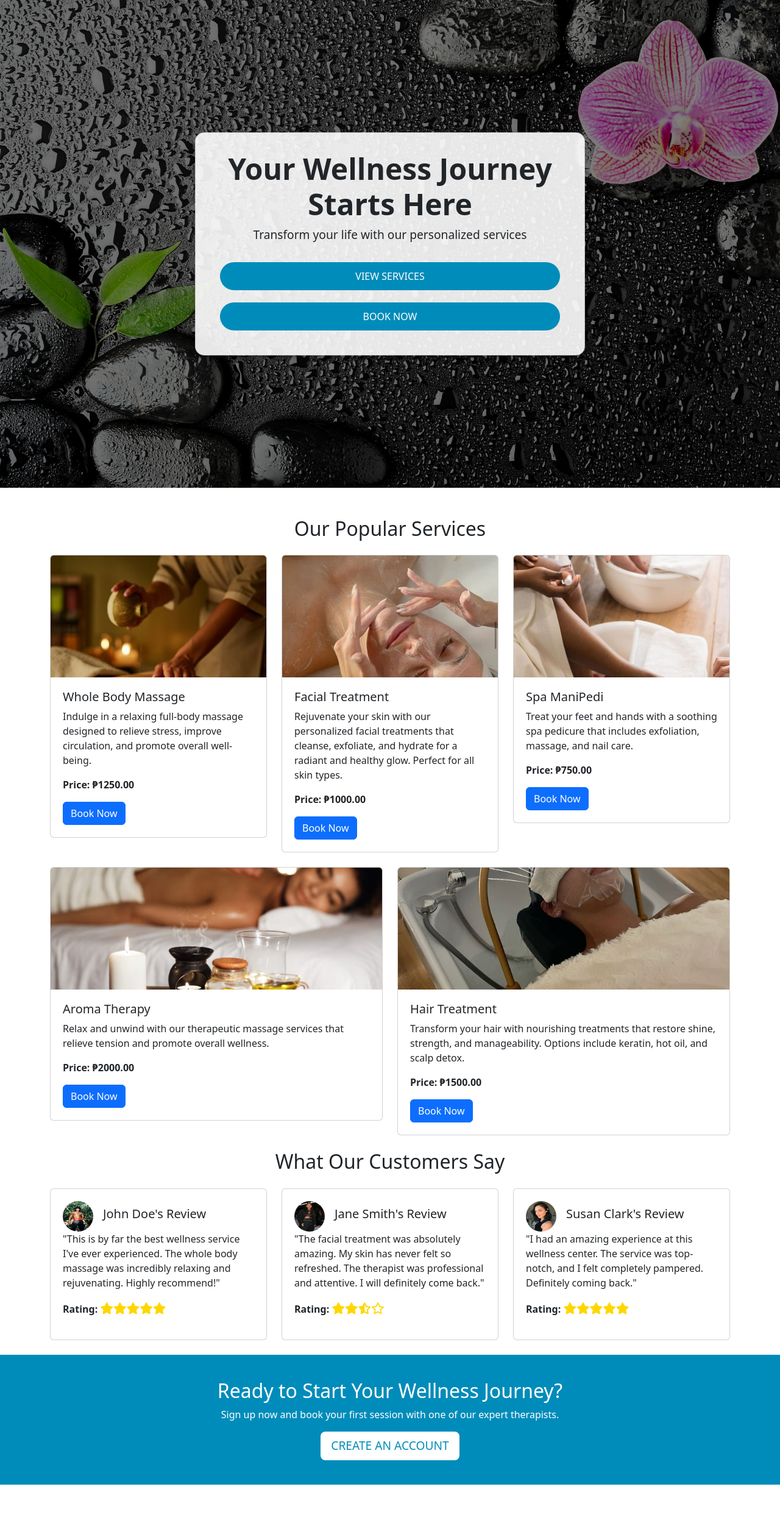
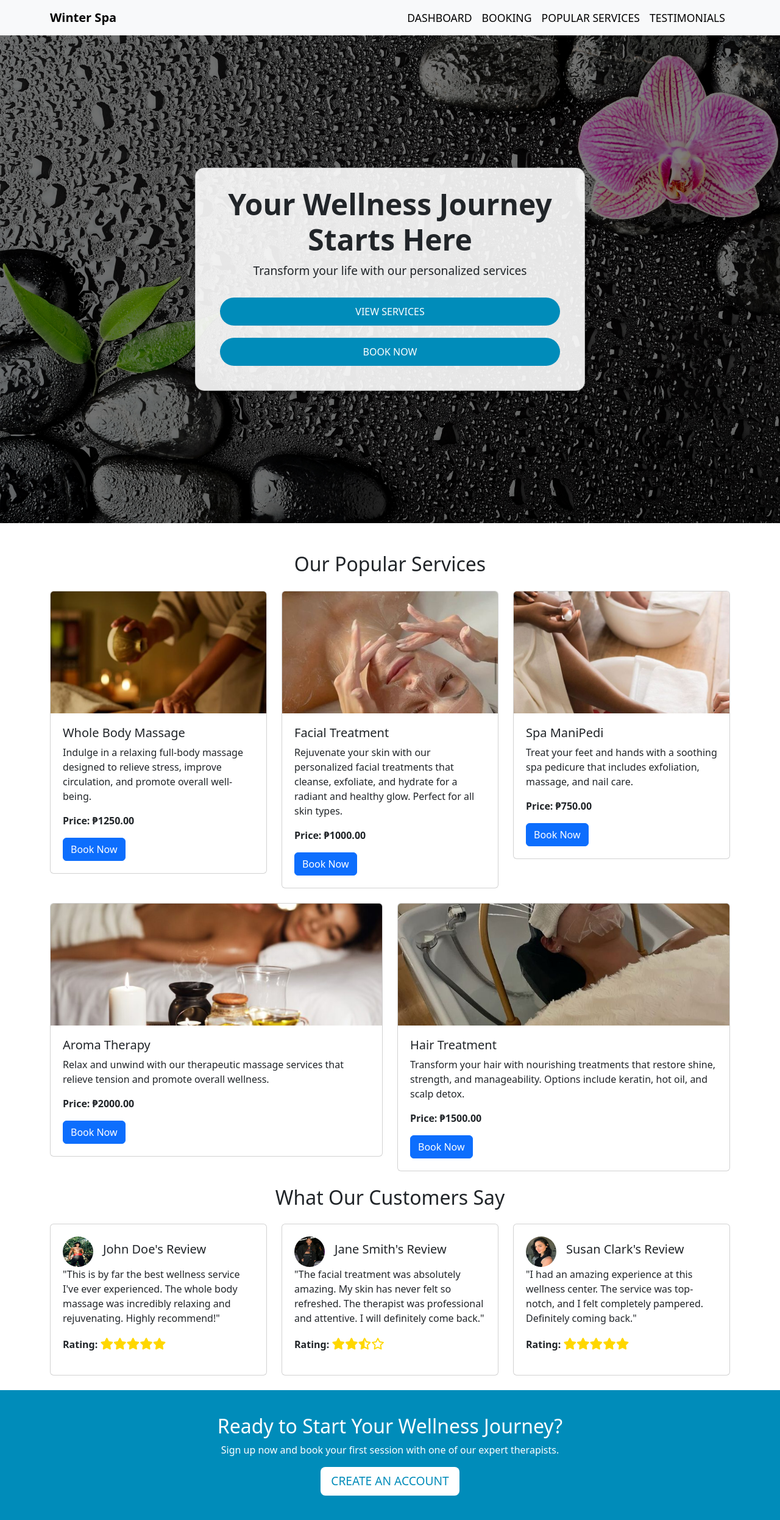
Before and after one commit to jessyforg/TeamWinter, a PHP site: page / in a window 1280 px wide. Shown: the whole page at 61% size. Before the commit the page ends 2435 px from the top, so only its background shows below. Run offline with PHP 8.4, Linux system fonts and the light colour scheme; data that the repository does not hold is empty.

Commit message:
Nagdagdag ng Navbar

```diff
--- a/dashboard.php
+++ b/dashboard.php
@@ -121,13 +121,14 @@ $promotions = [
         }
         body {
             font-family: 'Roboto', sans-serif;
-            background-color: var(--background-color);
+            background: linear-gradient(to bottom, #FDF7F4, #8EB486, #997C70, #685752);
             margin: 0;
             padding: 0;
             color: var(--text-color);
         }
+
         header {
-            background-color: var(--background-color);
+            background-color: var(#FDF7F4);
             color: var(--text-color);
             text-align: center;
             padding: 1rem 0;
--- a/index.php
+++ b/index.php
@@ -144,9 +144,56 @@ $conn->close();
             color: #f39c12;
             font-size: 1.2rem;
         }
+
+        .navbar-brand {
+            font-weight: bold;
+            color: black;
+            font-size: 35px
+            align-items: flex-start;
+        }
+
+        .navbar-nav .nav-link {
+            color: black;
+            font-size: 1.1rem;
+            text-transform: uppercase;
+        }
+
+        .navbar-nav .nav-link:hover {
+            color: pink; /* Light hover color */
+            text-decoration: underline;
+        }
+
+        .navbar-toggler-icon {
+            background-color: black; /* White color for the hamburger menu */
+        }
     </style>
 </head>
 <body>
+
+<nav class="navbar navbar-expand-lg navbar-light bg-light">
+    <div class="container">
+        <a class="navbar-brand" href="index.php">Winter Spa</a>
+        <button class="navbar-toggler" type="button" data-bs-toggle="collapse" data-bs-target="#navbarNav" aria-controls="navbarNav" aria-expanded="false" aria-label="Toggle navigation">
+            <span class="navbar-toggler-icon"></span>
+        </button>
+        <div class="collapse navbar-collapse" id="navbarNav">
+            <ul class="navbar-nav ms-auto">
+                <li class="nav-item">
+                    <a class="nav-link" href="dashboard.php">Dashboard</a>
+                </li>
+                <li class="nav-item">
+                    <a class="nav-link" href="book.php">Booking</a>
+                </li>
+                <li class="nav-item">
+                    <a class="nav-link" href="#services">Popular Services</a>
+                </li>
+                <li class="nav-item">
+                    <a class="nav-link" href="#testimonials">Testimonials</a>
+                </li>
+            </ul>
+        </div>
+    </div>
+</nav>
 
 <div class="hero">
     <div class="card">
```
